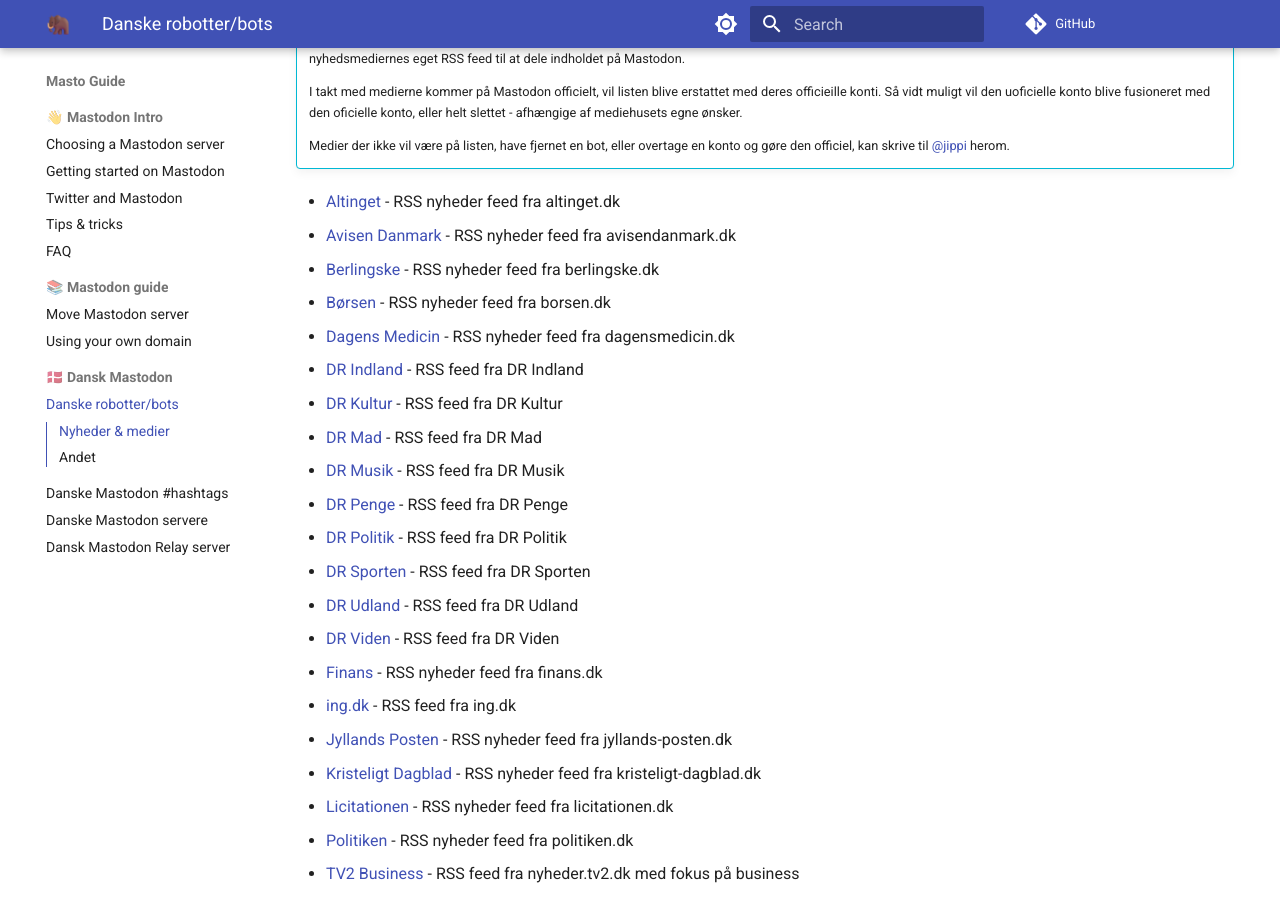
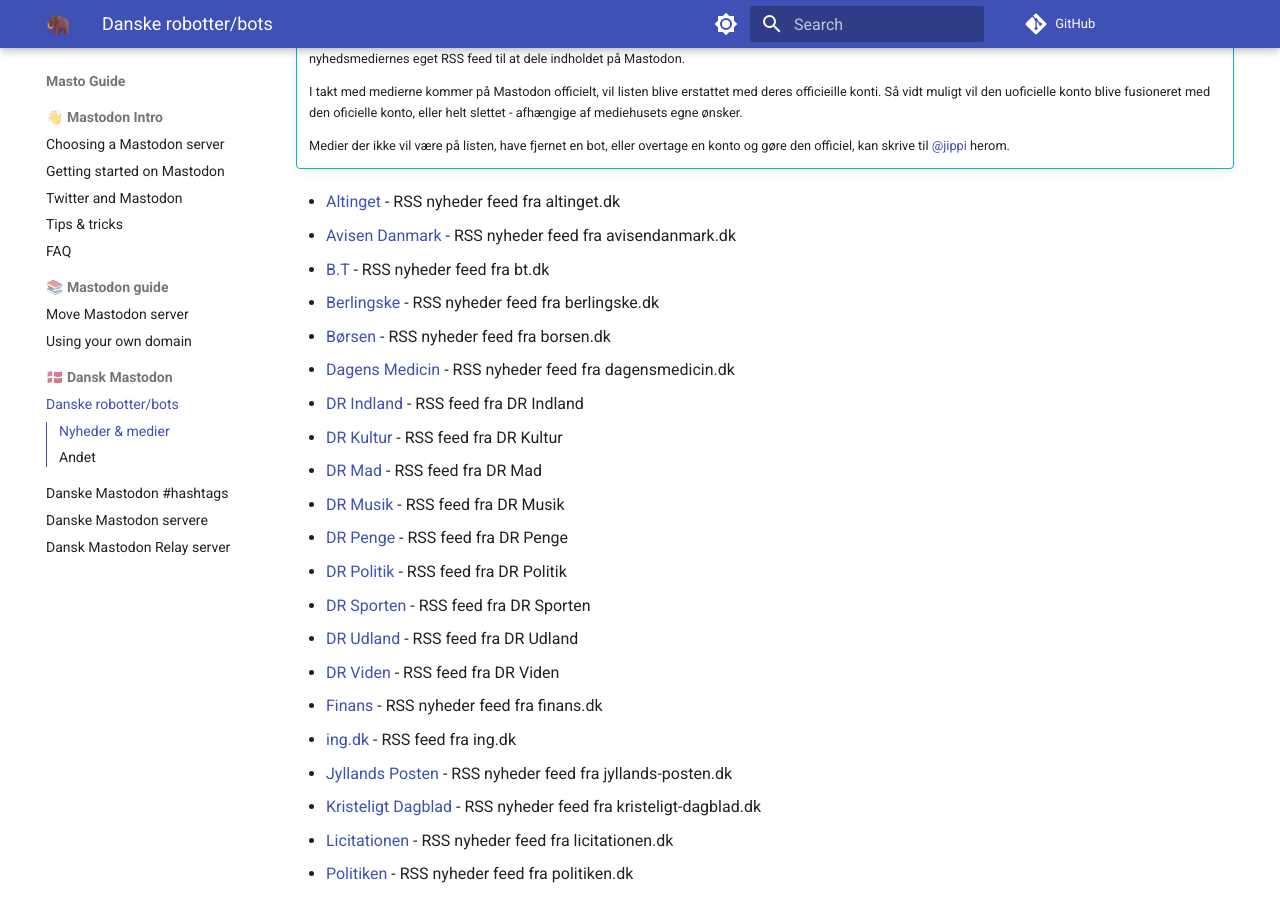
Before and after one commit to jippi/masto-guide, an MkDocs documentation site: the page built from docs/dk/bots.md, in a window 1280 px wide and 900 px high, scrolled down 695 px. Built offline with MkDocs 1.6.1 and Material for MkDocs 9.7.7, drawn with Linux system fonts in a browser that asks for light colours; comment, search, counter and statistics services are not loaded.

Commit message:
add bt rss bot
Signed-off-by: Christian Winther <jippignu@gmail.com>

```diff
--- a/docs/dk/bots.md
+++ b/docs/dk/bots.md
@@ -28,6 +28,7 @@
 
 - [Altinget](https://expressional.social/@altinget){target=_blank rel=me} - RSS nyheder feed fra altinget.dk
 - [Avisen Danmark](https://expressional.social/@AvisenDanmark){target=_blank rel=me} - RSS nyheder feed fra avisendanmark.dk
+- [B.T](https://expressional.social/@bt){target=_blank rel=me} - RSS nyheder feed fra bt.dk
 - [Berlingske](https://expressional.social/@berlingske){target=_blank rel=me} - RSS nyheder feed fra berlingske.dk
 - [Børsen](https://expressional.social/@borsen){target=_blank rel=me} - RSS nyheder feed fra borsen.dk
 - [Dagens Medicin](https://expressional.social/@DagensMedicin){target=_blank rel=me} - RSS nyheder feed fra dagensmedicin.dk
```
